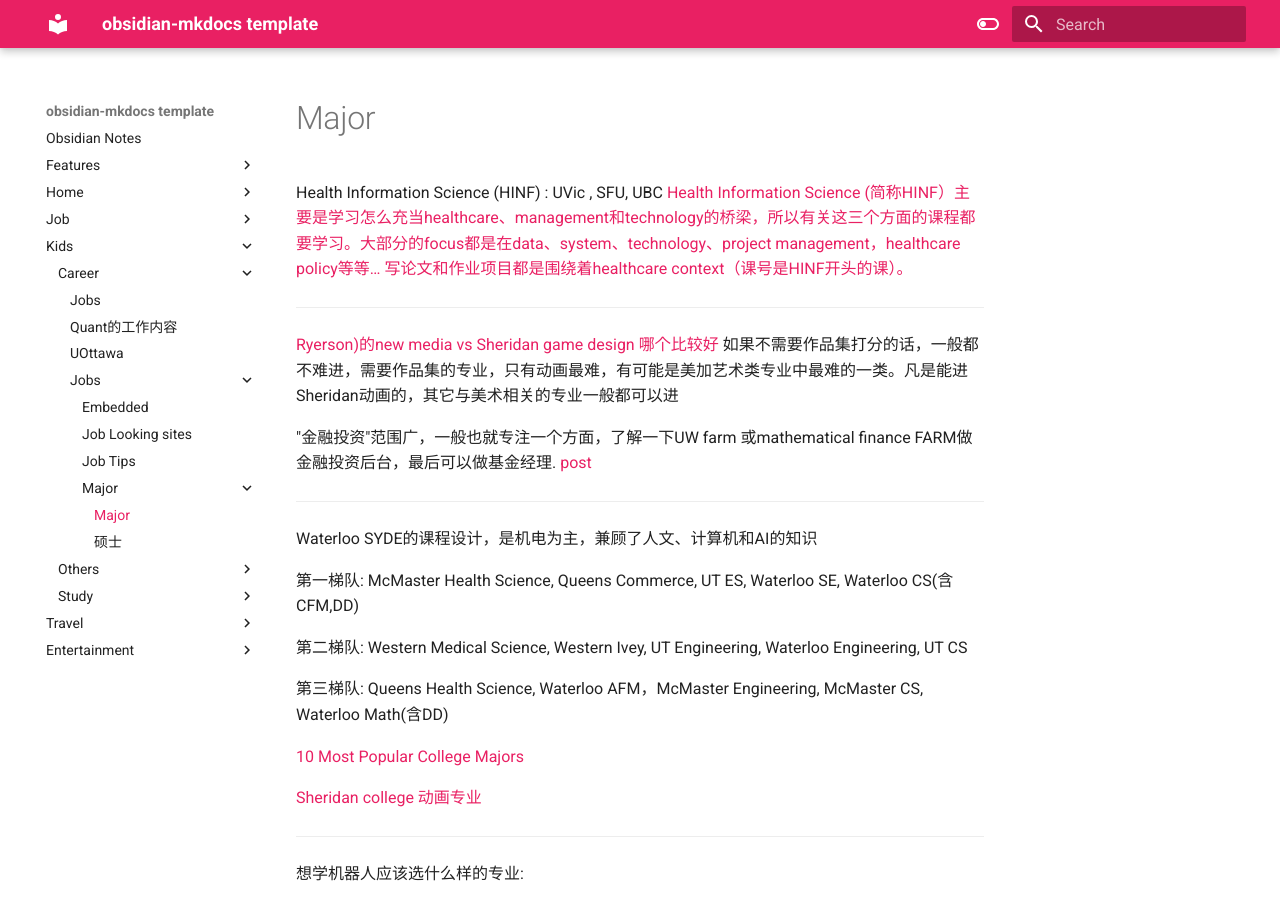
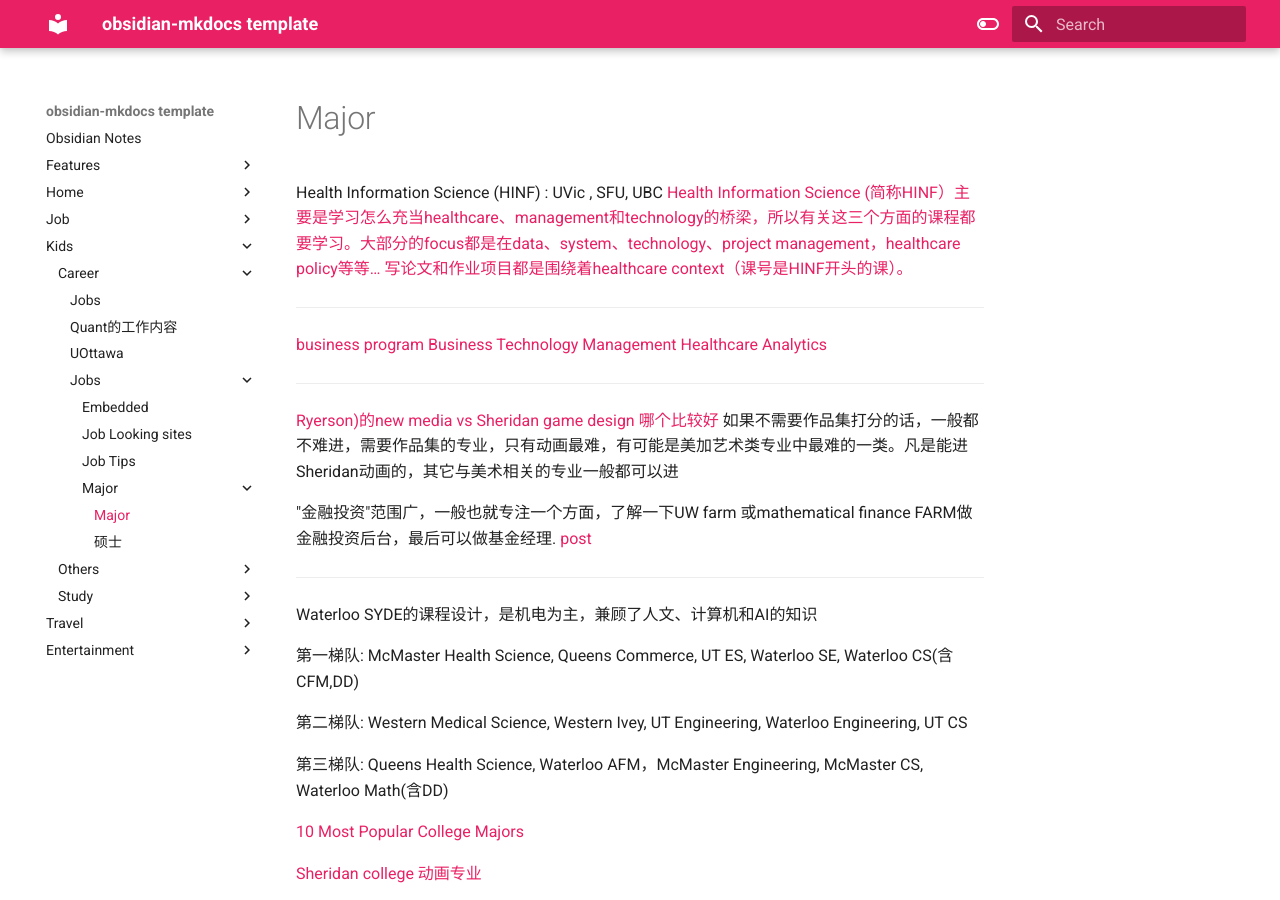
Before and after one commit to macsymgit/obsidian, an MkDocs documentation site: the page built from docs/Kids/Career/Jobs/Major/Major.md, in a window 1280 px wide and 900 px high. Built offline with MkDocs 1.6.1 and Material for MkDocs 9.7.7, drawn with Linux system fonts in a browser that asks for light colours.

Commit message:
vault backup: 2024-01-04 11:58:33

```diff
--- a/docs/Kids/Career/Jobs/Major/Major.md
+++ b/docs/Kids/Career/Jobs/Major/Major.md
@@ -1,5 +1,15 @@
+
+
 Health Information Science (HINF) : UVic , SFU, UBC
 [Health Information Science (简称HINF）主要是学习怎么充当healthcare、management和technology的桥梁，所以有关这三个方面的课程都要学习。大部分的focus都是在data、system、technology、project management，healthcare policy等等… 写论文和作业项目都是围绕着healthcare context（课号是HINF开头的课）。](http://xhslink.com/dCLURn)
+
+---
+
+[business program](https://telfer.uottawa.ca/en/bcom/your-program-of-study/program-options-and-minors/)
+[Business Technology Management](https://telfer.uottawa.ca/en/bcom/your-program-of-study/program-options/business-technology-management/)
+[Healthcare Analytics](https://telfer.uottawa.ca/en/bcom/your-program-of-study/program-options-and-minors/healthcare-analytics/)
+
+
 
 ---
 
```
Also changed, not shown: 1 other file.
